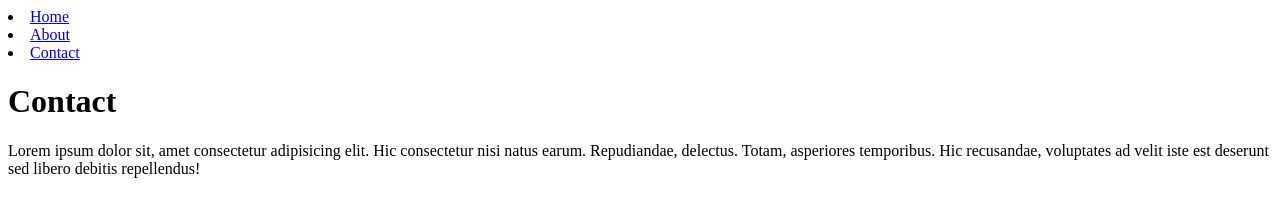
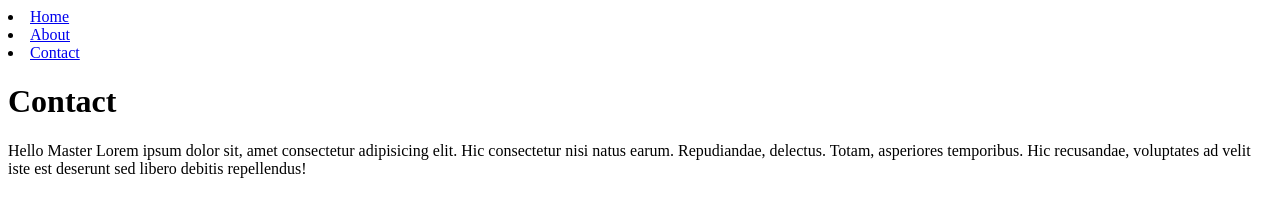
Before and after one commit to Naman9561894290/node-http-server-11, a website: page pages/contact.html in a window 1280 px wide. Drawn offline with Linux system fonts and the light colour scheme.

Commit message:
contact.html master commit

```diff
--- a/pages/contact.html
+++ b/pages/contact.html
@@ -12,7 +12,8 @@
     <li><a href="/about">About</a></li>
     <li><a href="/contact">Contact</a></li>
     <h1>Contact</h1>
-    <p>Lorem ipsum dolor sit, amet consectetur adipisicing elit. Hic consectetur nisi natus
+    <p>Hello Master
+        Lorem ipsum dolor sit, amet consectetur adipisicing elit. Hic consectetur nisi natus
         earum. Repudiandae, delectus. Totam, asperiores temporibus. Hic recusandae,
         voluptates ad velit iste est deserunt sed libero debitis repellendus!</p>
 </body>
```
